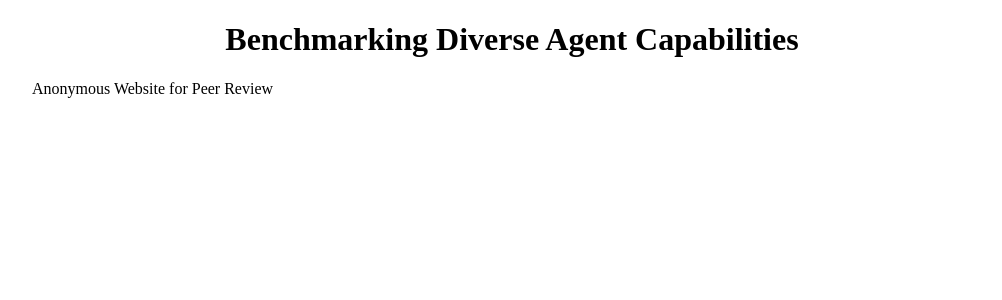
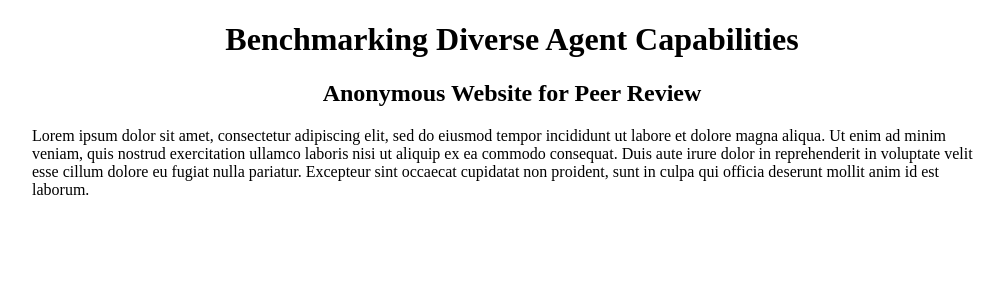
Before and after one commit to anonymous-website/crafter, a Jekyll site: the page built from index.md, in a window 1280 px wide. Shown: the top 300 px of the page, without its empty margins (128-1130 px from the left). Built offline with Jekyll 4.4.1, drawn with Linux system fonts in a browser that asks for light colours; our own code applies the rules of GitHub Pages for plain Markdown files.

Commit message:
Add fill text.

```diff
--- a/index.md
+++ b/index.md
@@ -4,4 +4,11 @@ layout: default
 
 # Benchmarking Diverse Agent Capabilities
 
-Anonymous Website for Peer Review
+## Anonymous Website for Peer Review
+
+Lorem ipsum dolor sit amet, consectetur adipiscing elit, sed do eiusmod tempor
+incididunt ut labore et dolore magna aliqua. Ut enim ad minim veniam, quis
+nostrud exercitation ullamco laboris nisi ut aliquip ex ea commodo consequat.
+Duis aute irure dolor in reprehenderit in voluptate velit esse cillum dolore eu
+fugiat nulla pariatur. Excepteur sint occaecat cupidatat non proident, sunt in
+culpa qui officia deserunt mollit anim id est laborum.
--- a/style.css
+++ b/style.css
@@ -3,6 +3,6 @@ main {
   margin: 1em auto;
 }
 
-h1 {
+h1, h2 {
   text-align: center;
 }
```
